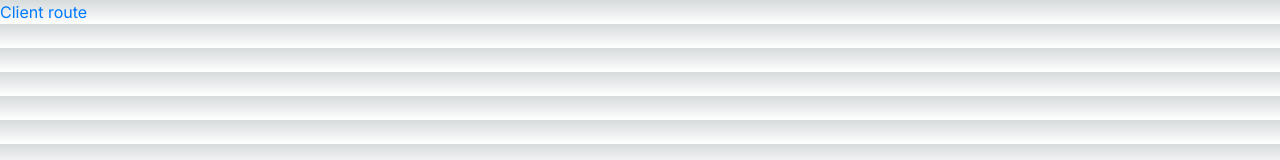
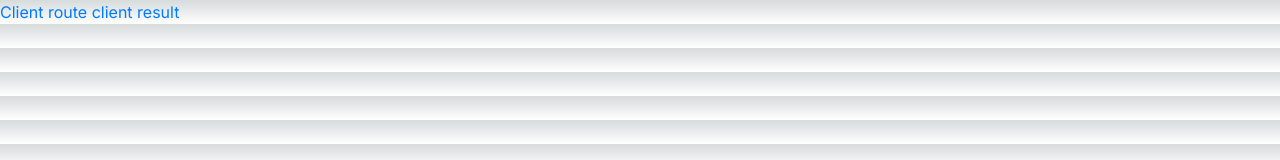
Before and after one commit to RohitSanjayjiwade/Next.js-14-Tutorial-rendering-demo, a Next.js app: page /client-route in a window 1280 px wide. Shown: the top 160 px of the page. Built offline with nearby package versions, Linux system fonts and the light colour scheme.

Commit message:
Client-only Code

```diff
--- a/src/app/client-route/page.tsx
+++ b/src/app/client-route/page.tsx
@@ -1,21 +1,21 @@
 "use client";
-import React from 'react';
-import Slider from 'react-slick';
-import 'slick-carousel/slick/slick.css';
-import 'slick-carousel/slick/slick-theme.css';
 
 import { useTheme } from "@/components/theme-provider"
 
-// import {serverSideFunction} from "@/utils/server-utils"
+import {clientSideFunction} from "@/utils/client-utils"
 
 export default function ClientRoutePage(){
 	const theme = useTheme();
-	const settings = {
-    dots: true,
-  };
-  return (
-   <h1 style={{
-   	color: theme.colors.primary,
-   }}>Client route</h1>
-  );
+
+	const result = clientSideFunction();
+
+	return (
+		<h1
+		  style={{
+				color: theme.colors.primary,
+		  }}
+		>
+		  Client route {result}
+		</h1>
+	);
 }
--- a/src/app/server-route/page.tsx
+++ b/src/app/server-route/page.tsx
@@ -1,4 +1,5 @@
 import {serverSideFunction} from "@/utils/server-utils"
+import {clientSideFunction} from "@/utils/client-utils"
 
 import {ImageSlider} from "@/components/ImageSlider";
 
@@ -7,10 +8,12 @@ import {ImageSlider} from "@/components/ImageSlider";
 
 export default function ServerRoutePage(){
 	const result = serverSideFunction()
+	const result2 = clientSideFunction()
 	return (
 		<>
 			<h1>ServerRoutePage</h1>
 			<p>{result}</p>
+			<p>{result2}</p>
 			<ImageSlider />
 		</>
 		);
--- /dev/null
+++ b/src/utils/client-utils.ts
@@ -0,0 +1,9 @@
+import "client-only";
+
+export const clientSideFunction = () => {
+  console.log(
+    `use window object,
+     use localStorage`
+  );
+  return "client result";
+};
```
